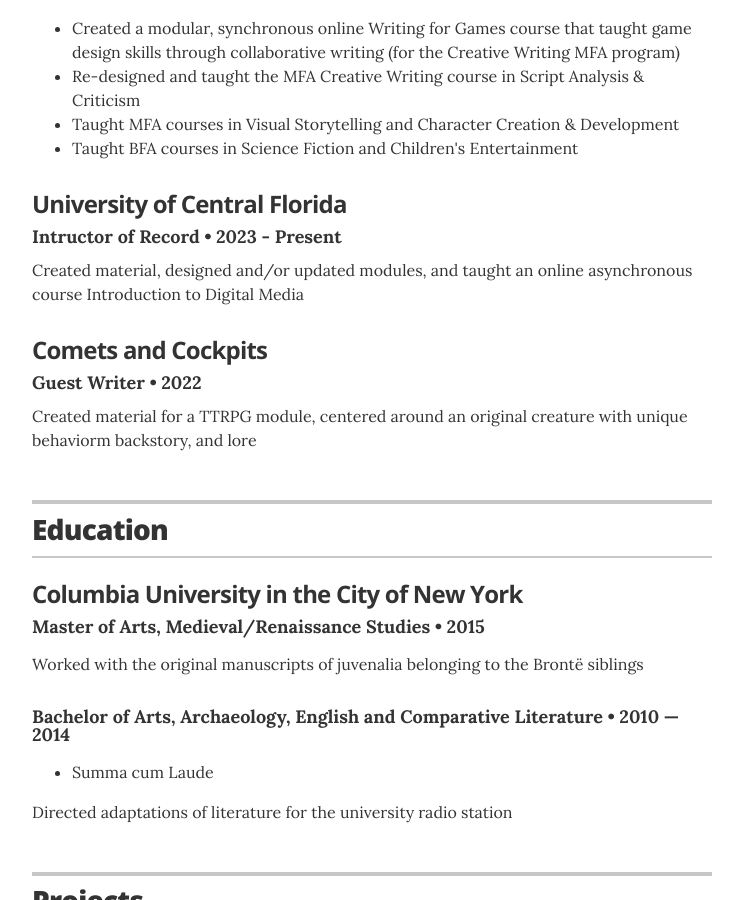
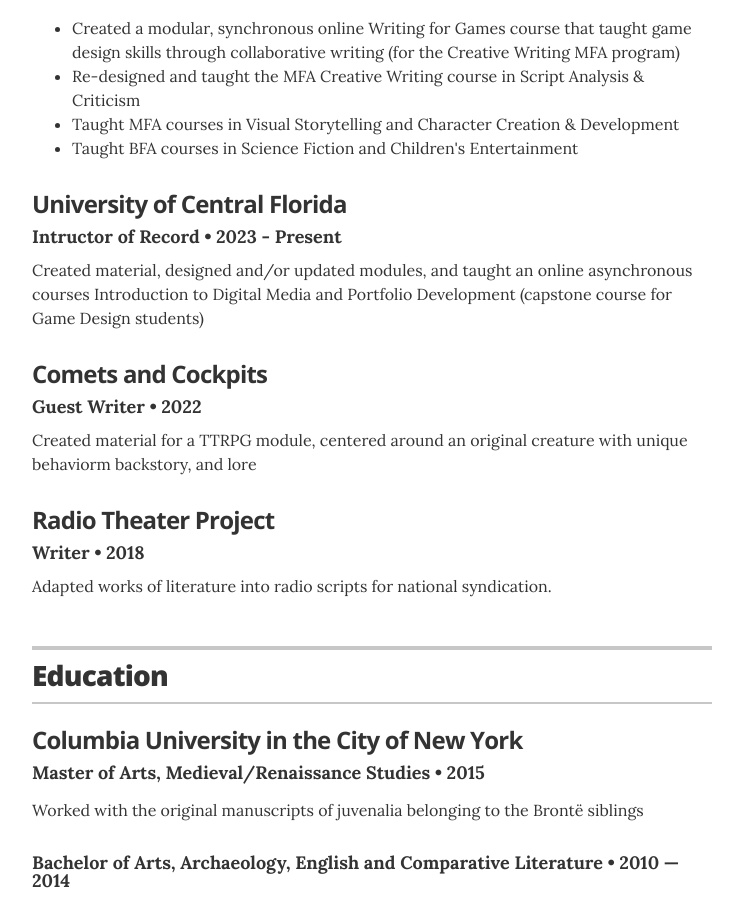
Before and after one commit to mwmxyz/academic, a Jekyll site: the page built from index.html, in a window 1280 px wide and 900 px high, scrolled down 1206 px. Shown: the whole window, without its empty margins (268-1011 px from the left). Built offline with Jekyll 4.4.1, drawn with Linux system fonts in a browser that asks for light colours; some of the changed lines change nothing that is shown.

Commit message:
Update experience.yml

```diff
--- a/_data/experience.yml
+++ b/_data/experience.yml
@@ -10,7 +10,7 @@
 - company: University of Central Florida
   position: Intructor of Record
   duration: 2023 - Present
-  summary: Created material, designed and/or updated modules, and taught an online asynchronous course Introduction to Digital Media
+  summary: Created material, designed and/or updated modules, and taught an online asynchronous courses Introduction to Digital Media and Portfolio Development (capstone course for Game Design students)
 
 # Game Writing
 - company: Comets and Cockpits
@@ -19,7 +19,7 @@
   summary: Created material for a TTRPG module, centered around an original creature with unique behaviorm backstory, and lore
 
 # Communications Coordinator
-# - company: Radio Theater Project
-#   position: Writer
-#   duration: 2018
-#   summary: Adapted works of literature into radio scripts for national syndication.
+- company: Radio Theater Project
+  position: Writer
+  duration: 2018
+  summary: Adapted works of literature into radio scripts for national syndication.
```
